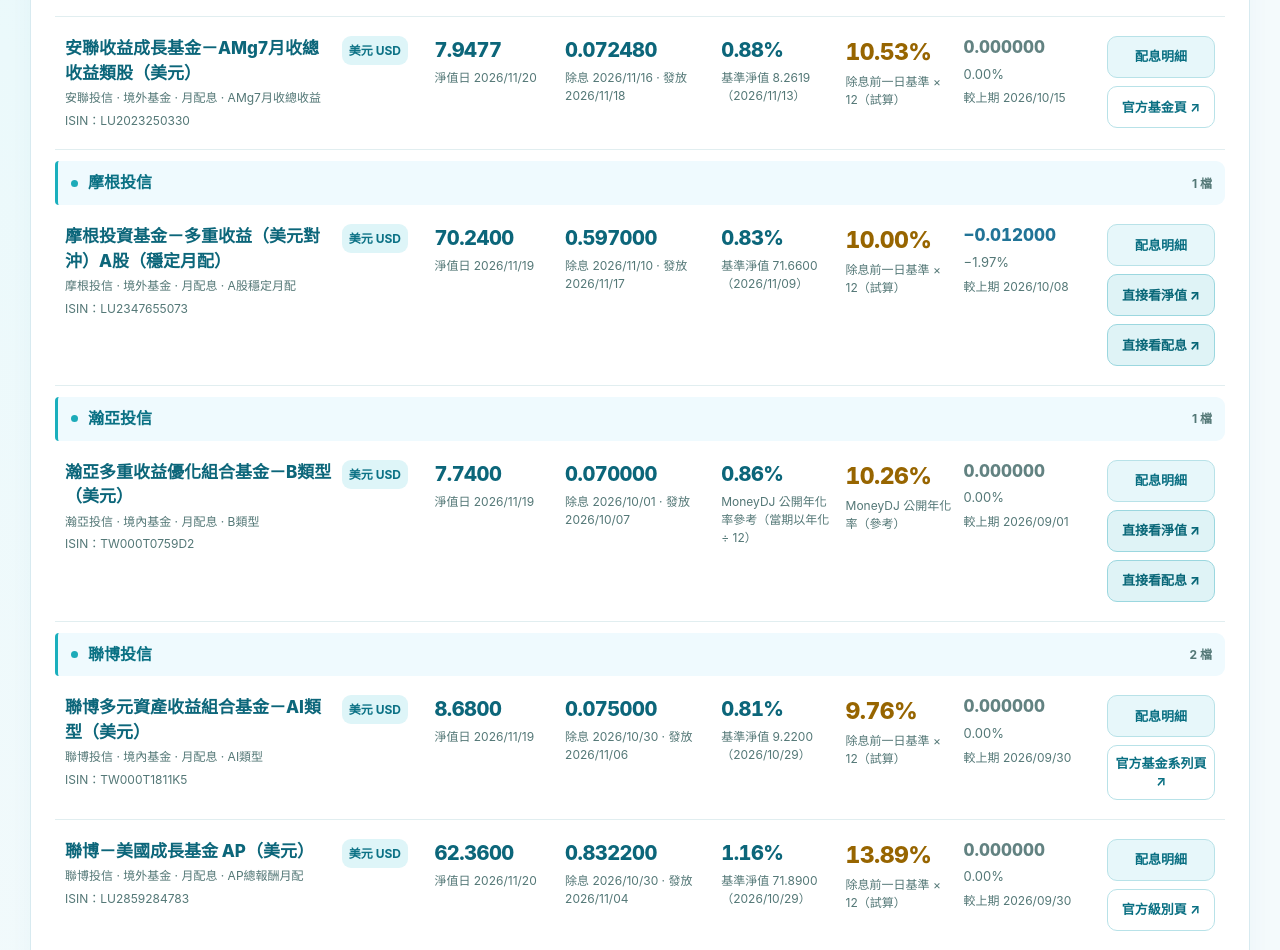
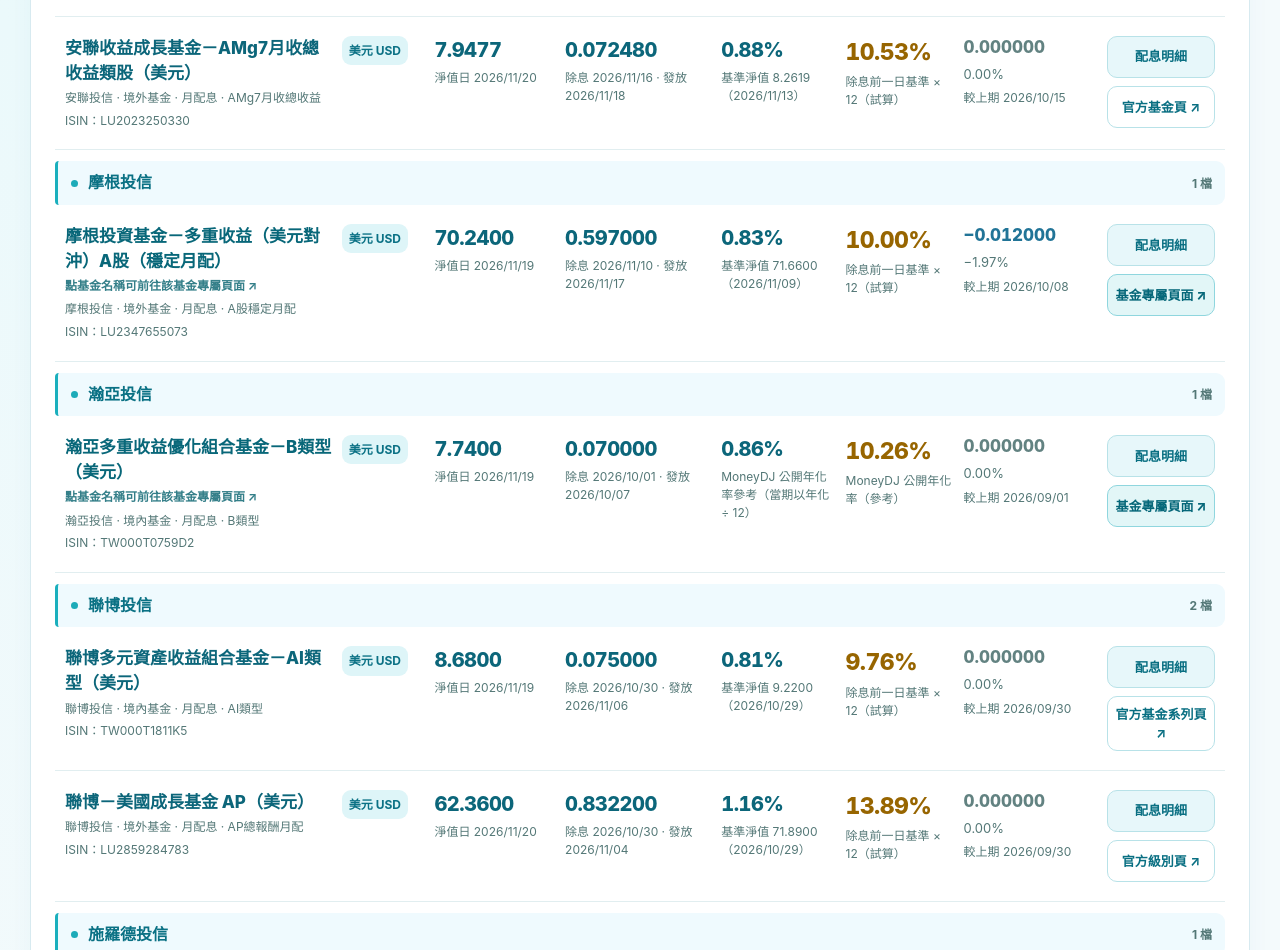
Before and after one commit to c87038-droid/fund-radar, a plain HTML site: page index.html in a window 1280 px wide. Shown: the part 986-1936 px from the top of the page. Drawn offline with Linux system fonts and the light colour scheme.

Commit message:
Add files via upload

```diff
--- a/index.html
+++ b/index.html
@@ -218,6 +218,14 @@ a{color:#086e84}
 .fund-actions .direct-data-link{background:#dff3f6;border:1px solid #9bd7df;color:#096778;font-weight:800}
 .fund-actions .direct-data-link:hover{background:#c4eaf0}
 .detail-actions .direct-data-link{font-weight:850;text-decoration:underline;text-underline-offset:3px;color:#08697b}
+
+/* 四檔基金：名稱可一鍵開啟基金專屬頁；保留配息明細及其他基金按鈕。 */
+.fund-name-link{display:block;color:var(--navy);text-decoration:none;line-height:1.45;cursor:pointer}
+.fund-name-link:hover,.fund-name-link:focus-visible{color:#087b95;text-decoration:underline;text-underline-offset:4px}
+.fund-link-hint{color:#347f89;font-size:12px;margin:3px 0 5px;font-weight:700}
+.fund-actions .fund-profile-link{background:#e2f6f7;border:1px solid #8fd6de;color:#056779;font-weight:850}
+.fund-actions .fund-profile-link:hover{background:#c8edf0;color:#07596c}
+.detail-actions .fund-profile-link{font-weight:850;text-decoration:underline;text-underline-offset:4px;color:#086f84}
 </style>
 
 </head>
@@ -341,37 +349,24 @@ const OFFICIAL = Object.freeze({
   "LU3047255321": {url:"https://www.fidelity.com.tw/fund-and-service/fundui/funds/Fidelity-Funds-Global-Multi-Asset-Dynamic-Fund-A-MCDIST-G-USD/overview",label:"富達臺灣官方全球動能多元 A股C月配息美元級別頁（ISIN LU3047255321；若暫停申購，官方頁面可能只顯示提示）",cta:"臺灣官網 ↗"},
   "LU1883841964": {url:"https://wealth.firstbank.com.tw/fund-center/fund/fund-search/fund-details?id=ZA84",label:"第一銀行：東方匯理基金策略收益債券 A 南非幣避險（穩定月配息），ISIN LU1883841964（基金專屬頁面，非基金公司官網）",cta:"基金專屬頁 ↗"}
 });
-// 直接查詢指定基金級別的網頁版淨值與配息。已逐一核對級別與幣別。
-// MoneyDJ 為第三方資訊網站，非基金公司官網；不需要另外下載 PDF。
-// 境內瀚亞使用 a1/a5；境外施羅德、摩根與富達使用 b1/b5，勿混用級別。
-const DIRECT_FUND_PAGES = Object.freeze({
-  "LU2347655073": Object.freeze({
-    nav: 'https://m.moneydj.com/b1.aspx?a=JFZN3',
-    dividend: 'https://m.moneydj.com/B5.aspx?a=jfzn3'
-  }),
-  "TW000T0759D2": Object.freeze({
-    nav: 'https://m.moneydj.com/a1.aspx?a=ACCP138',
-    dividend: 'https://m.moneydj.com/a5.aspx?a=ACCP138'
-  }),
-  "LU1900986214": Object.freeze({
-    nav: 'https://m.moneydj.com/b1.aspx?a=PYZW3',
-    dividend: 'https://m.moneydj.com/b5.aspx?a=PYZW3'
-  }),
-  "LU3047255321": Object.freeze({
-    nav: 'https://m.moneydj.com/b1.aspx?a=FTZA67',
-    dividend: 'https://m.moneydj.com/B5.aspx?a=FTZA67'
-  })
+// 一鍵直達四檔基金專屬頁。每個 URL 已按指定級別核對。
+// MoneyDJ 為第三方基金資訊網站；在同一基金頁面可切換「淨值」「基本」「配息」等分頁。
+// 預設顯示淨值；無需下載 PDF。保留原網站內建配息明細功能。
+const FUND_PROFILE_PAGES = Object.freeze({
+  'LU2347655073': 'https://m.moneydj.com/b1.aspx?a=JFZN3',
+  'TW000T0759D2': 'https://m.moneydj.com/a1.aspx?a=ACCP138',
+  'LU1900986214': 'https://m.moneydj.com/b1.aspx?a=PYZW3',
+  'LU3047255321': 'https://m.moneydj.com/b1.aspx?a=FTZA67'
 });
-function directFundAnchor(f,kind){
-  const links=DIRECT_FUND_PAGES[f.isin];
-  if(!links) return null;
-  const isNav=kind==='nav';
-  const a=node('a','link-button direct-data-link',isNav?'直接看淨值 ↗':'直接看配息 ↗');
-  a.href=isNav?links.nav:links.dividend;
+function fundProfileAnchor(f, cls='link-button fund-profile-link', label='基金專屬頁面 ↗'){
+  const url=FUND_PROFILE_PAGES[f.isin];
+  if(!url)return null;
+  const a=node('a',cls,label);
+  a.href=url;
   a.target='_blank';
   a.rel='noopener noreferrer';
-  a.title=`MoneyDJ（第三方資訊）｜${f.name}｜${isNav?'最新淨值、近20日淨值':'每月配息、年化配息率'}；另開分頁`;
-  a.setAttribute('aria-label',`${f.name}：${isNav?'直接查詢基金淨值':'直接查詢基金配息'}（MoneyDJ）`);
+  a.title=`${f.name}｜專屬基金頁面，可切換淨值、配息、基本資料（MoneyDJ 第三方資訊；另開分頁）`;
+  a.setAttribute('aria-label',`${f.name}：開啟基金專屬頁面（淨值、配息、基本資料）`);
   return a;
 }
 function officialAnchor(f,label='基金公司資訊 ↗'){
@@ -410,7 +405,12 @@ function render(){
     }
     const d=live.funds?.[f.isin]||{}, history=records(d), recent=history[0]||null, rate=currentDistributionRate(d,recent);
     const row=node('article','fund-row');
-    const identity=node('div');identity.append(node('div','fund-name',f.name));identity.append(node('div','fund-sub',`${f.company} · ${f.group} · ${f.frequency} · ${f.tier}`));identity.append(node('div','fund-sub isin',`ISIN：${f.isin}`));row.append(identity);
+    const identity=node('div');
+    const titleLink=fundProfileAnchor(f,'fund-name fund-name-link',f.name);
+    identity.append(titleLink||node('div','fund-name',f.name));
+    if(titleLink)identity.append(node('div','fund-link-hint','點基金名稱可前往該基金專屬頁面 ↗'));
+    identity.append(node('div','fund-sub',`${f.company} · ${f.group} · ${f.frequency} · ${f.tier}`));
+    identity.append(node('div','fund-sub isin',`ISIN：${f.isin}`));row.append(identity);
     const wrap=node('div');wrap.append(node('span','field-label','計價幣別'),node('span','chip'+(f.currency==='ZAR'?' zar':''),f.currency==='ZAR'?'南非幣 ZAR':'美元 USD'));row.append(wrap);
     row.append(metricCell('最新基金淨值',validNav(d)?number(d.nav):'尚無資料',validNav(d)?`淨值日 ${niceDate(d.navDate)}${d.navStatus==='cached'?'（沿用上次）':''}`:(d.navMessage||'等待官方基金資料'),!validNav(d)));
     row.append(metricCell('最近每單位配息',recent?number(recent.perUnit,6):'尚無資料',recent?`除息 ${niceDate(recent.exDate)} · 發放 ${niceDate(recent.payDate)}${d.dividendStatus==='cached'?'（沿用紀錄）':''}`:(d.dividendMessage||'等待官方配息公告'),!recent));
@@ -428,8 +428,8 @@ function render(){
      const button=node('button','link-button','配息明細');
      button.type='button';button.addEventListener('click',()=>openDetails(f));
      buttonContainer.append(button);
-     if(DIRECT_FUND_PAGES[f.isin]){
-       buttonContainer.append(directFundAnchor(f,'nav'),directFundAnchor(f,'dividend'));
+     if(FUND_PROFILE_PAGES[f.isin]){
+       buttonContainer.append(fundProfileAnchor(f));
      } else {
        buttonContainer.append(officialAnchor(f,'官方資訊 ↗'));
      }
@@ -467,10 +467,10 @@ function openDetails(f){
     });table.append(tbody);box.append(table);body.append(box);
   }
   const sourceLine=node('div','detail-actions');
-   if(DIRECT_FUND_PAGES[f.isin]){
-     sourceLine.append(directFundAnchor(f,'nav'),directFundAnchor(f,'dividend'));
+   if(FUND_PROFILE_PAGES[f.isin]){
+     sourceLine.append(fundProfileAnchor(f));
      sourceLine.append(officialAnchor(f,'基金公司官方資訊 ↗'));
-     body.append(node('p','modal-note','「直接看淨值／直接看配息」開啟 MoneyDJ 的指定基金級別網頁（第三方資料，不需下載檔案）；另保留基金公司資訊供核對。'));
+     body.append(node('p','modal-note','點「基金專屬頁面」進入 MoneyDJ 的相同基金級別，頁面內可切換「淨值／基本／配息」，不需要下載 PDF。MoneyDJ 為第三方資訊來源。'));
    } else {
      sourceLine.append(officialAnchor(f,'前往基金公司官方資訊 ↗'));
    }
```
Also changed, not shown: 使用說明.txt.
